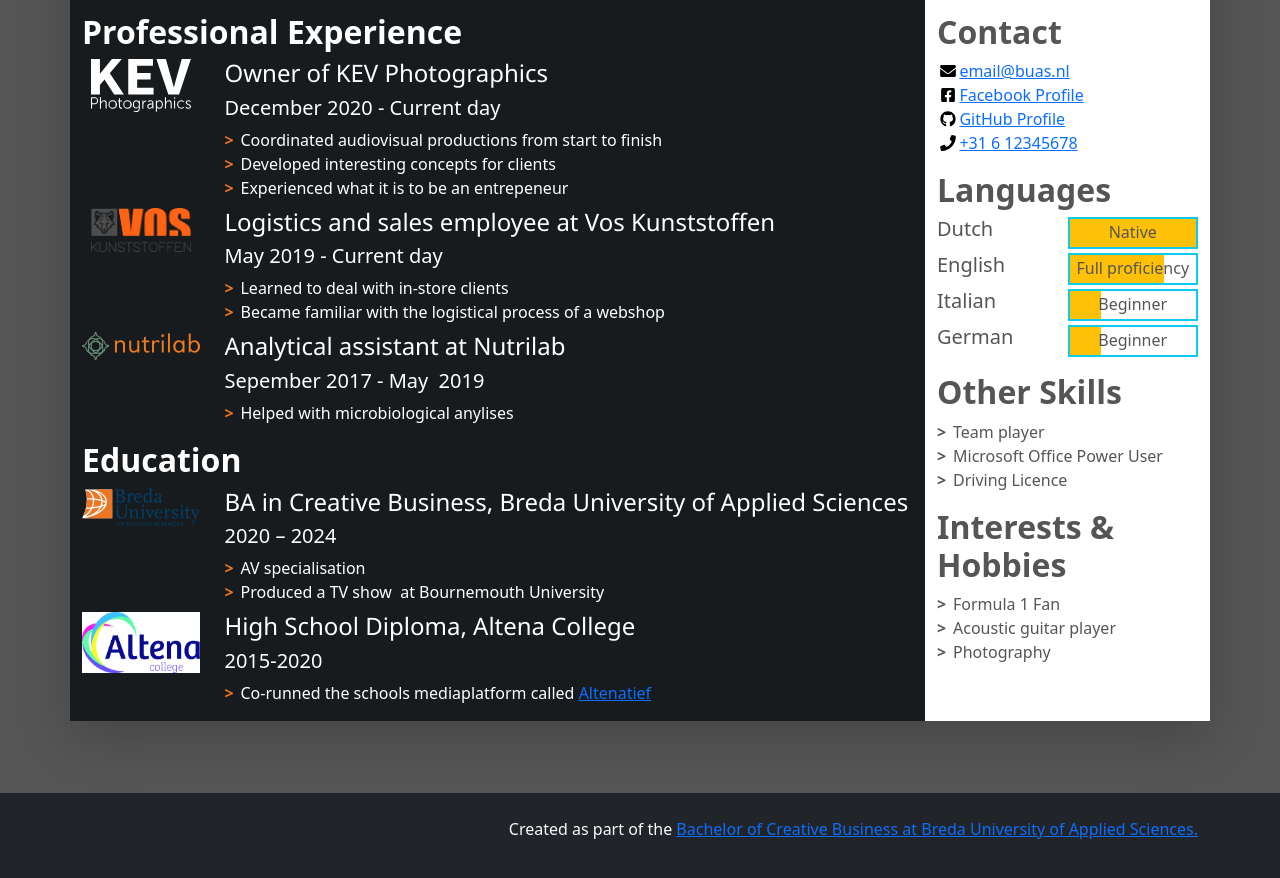
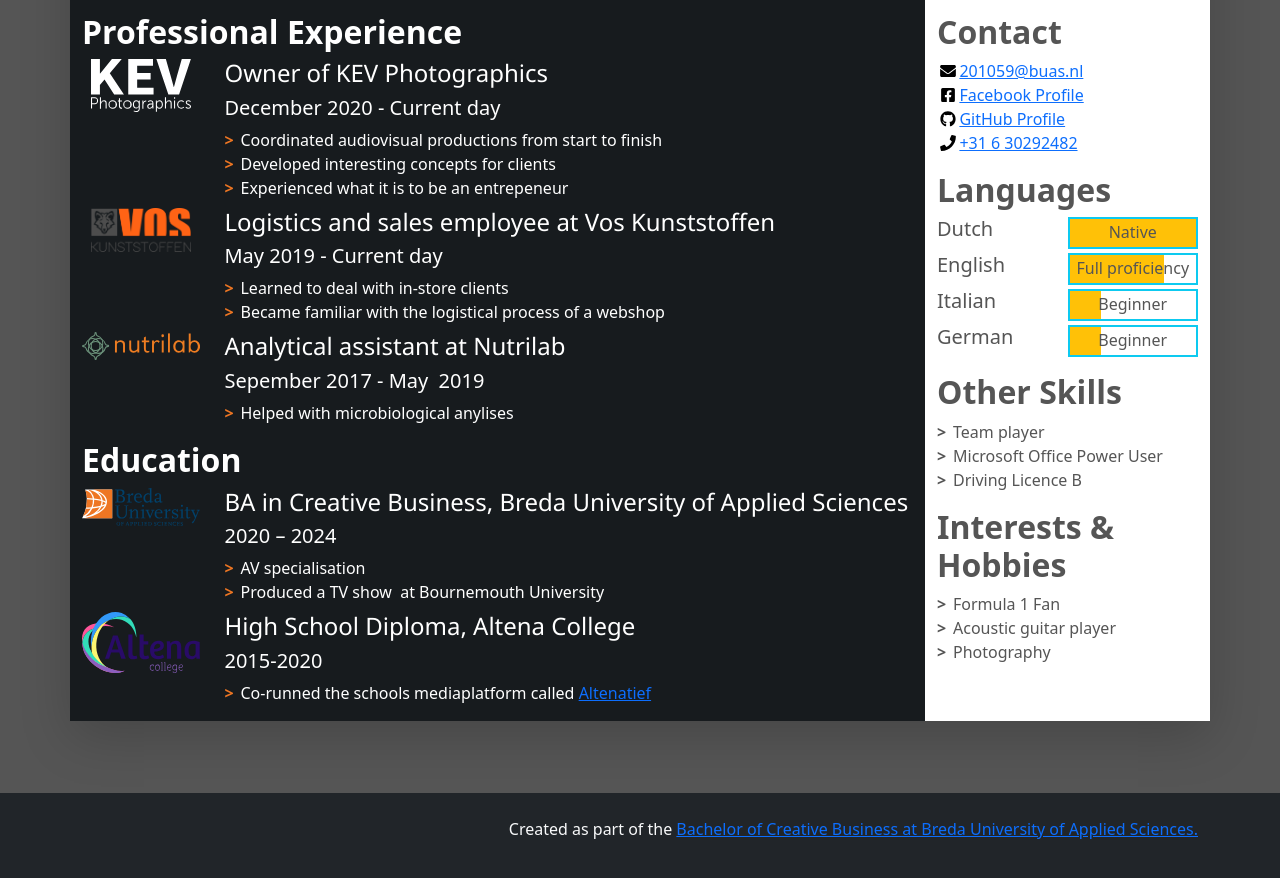
Before and after one commit to KevinSmits17/PRJ4Resume201059, a plain HTML site: page index.html in a window 1280 px wide. Shown: the part 184-1062 px from the top of the page. Drawn offline with nearby package versions, Linux system fonts and the light colour scheme; a web font is replaced by a local one.

Commit message:
Version 15-3

```diff
--- a/index.html
+++ b/index.html
@@ -161,7 +161,7 @@
               <!-- 2nd item in education -->
               <li class="biography-item row mb-2">
                 <div class="logo-container col-3 col-sm-2 col-md-3 col-lg-2">
-                  <img class="biography-logo mw-100 d-block mx-auto" src="images/schools/Altena College logo.jpg" alt="School logo" width="120">
+                  <img class="biography-logo mw-100 d-block mx-auto" src="images/schools/logo-altena-college-sleeuwijk.svg" alt="School logo" width="120">
                 </div>
                 <div class="biography-contents col-9 col-sm-10 col-md-9 col-lg-10">
                   <h4>High School Diploma, Altena College</h4>
@@ -196,27 +196,27 @@
             -->
             <ul class="contact-list list-unstyled">
               <li class="contact-item">
-                <a class="d-flex align-items-center" href="mailto:email@buas.nl" target="_blank">
+                <a class="d-flex align-items-center" href="mailto:201059@buas.nl" target="_blank">
                   <img class="contact-icon" src="images/icons/envelope.svg" alt="Email">
-                  email@buas.nl
+                  201059@buas.nl
                 </a>
               </li>
               <li class="contact-item">
-                <a class="d-flex align-items-center" href="https://facebook.com/" target="_blank">
+                <a class="d-flex align-items-center" href="https://www.facebook.com/Kev.photographics" target="_blank">
                   <img class="contact-icon" src="images/icons/facebook.svg" alt="Facebook">
                   Facebook Profile
                 </a>
               </li>
               <li class="contact-item">
-                <a class="d-flex align-items-center" href="https://github.com/" target="_blank">
+                <a class="d-flex align-items-center" href="https://github.com/KevinSmits17/PRJ4Resume201059" target="_blank">
                   <img class="contact-icon" src="images/icons/github.svg" alt="LinkedIn">
                   GitHub Profile
                 </a>
               </li>
               <li class="contact-item">
-                <a class="d-flex align-items-center" href="tel:+31612345678" target="_blank">
+                <a class="d-flex align-items-center" href="tel:+31630292482" target="_blank">
                   <img class="contact-icon" src="images/icons/phone.svg" alt="Mobile Phone">
-                  +31 6 12345678
+                  +31 6 30292482
                 </a>
               </li>
             </ul>
@@ -270,7 +270,7 @@
             <ul class="skill-list list-unstyled">
               <li class="sidetext skill-item">Team player</li>
               <li class="sidetext skill-item">Microsoft Office Power User</li>
-              <li class="sidetext skill-item">Driving Licence</li>
+              <li class="sidetext skill-item">Driving Licence B</li>
             </ul>
           </section>
 
```
Also changed, not shown: images/schools/logo-altena-college-sleeuwijk.svg (added).
